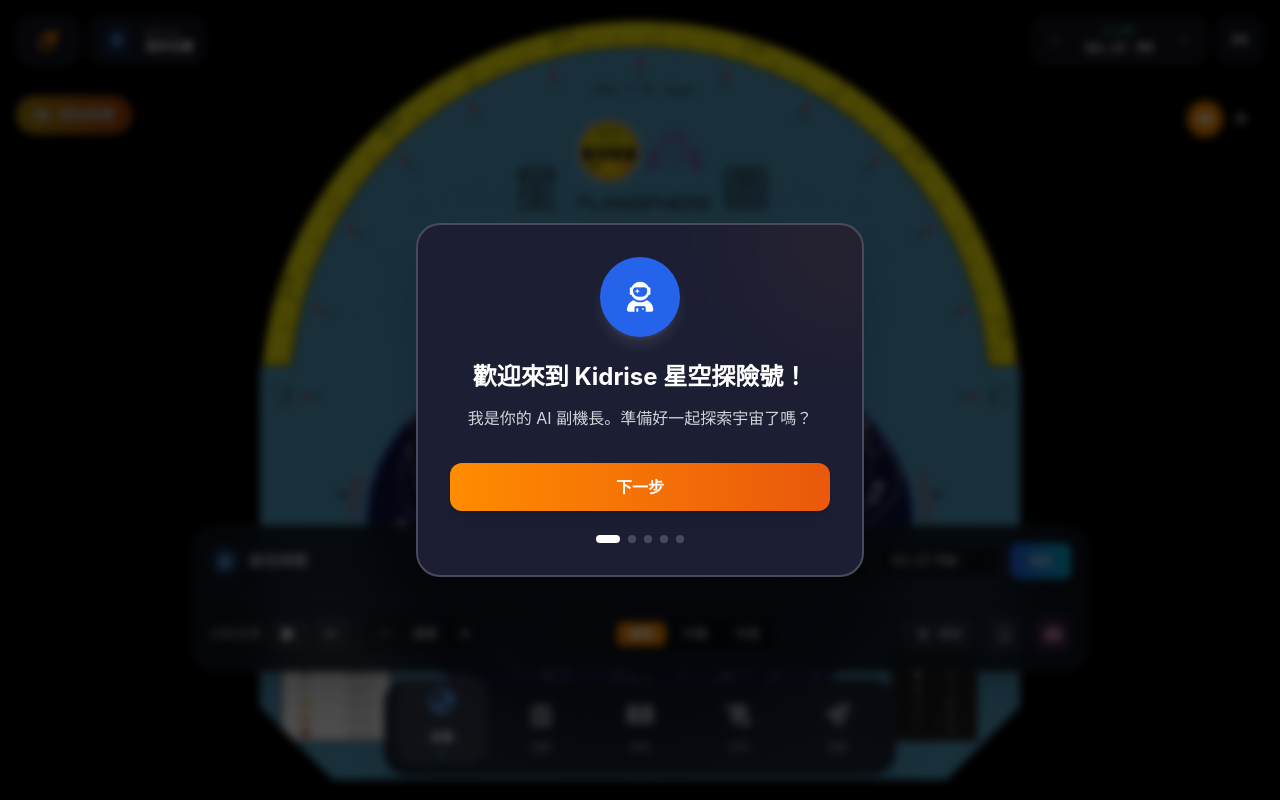
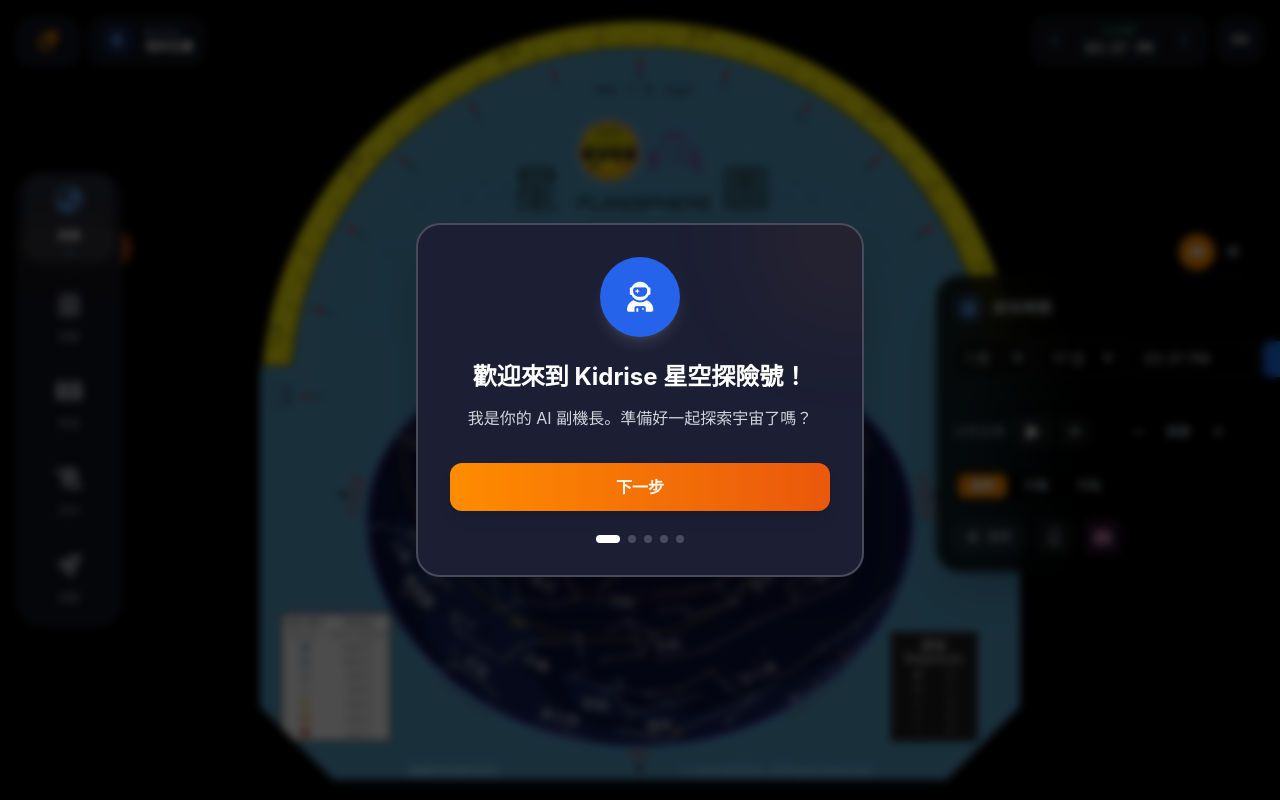
Before and after one commit to bill2712/kr-telescope-2026, a React (Vite) app: page / in a window 1280 px wide. Built offline with nearby package versions, Linux system fonts and the light colour scheme.

Commit message:
feat: Refactor Desktop Layout & Fix StarMap Rotation

```diff
--- a/src/components/StarMap.tsx
+++ b/src/components/StarMap.tsx
@@ -43,7 +43,26 @@
   useEffect(() => {
     // 1. Calculate Local Sidereal Time
     const lstHours = getLocalSiderealTime(date, location.longitude);
-    const deg = -lstHours * 15;
+
+    // 2. Convert to Degrees
+    // Rotation Direction:
+    // - Stars move East to West (Left to Right on this map).
+    // - Rotation should be CLOCKWISE (Positive).
+    // Offset Calibration:
+    // - At LST ~2h (Jan 19, 18:00), we expect 90 deg rotation (3 o'clock).
+    // - Formula: (LST + Offset) * 15 = Rotation
+    // - (2 + Offset) * 15 = 90  => 2 + Offset = 6  => Offset = +4h?
+    // - Wait, previous calc was +6h. Let's try +5h.
+    // - If LST=2, (2+5)*15 = 7 * 15 = 105 deg (3:30). Close.
+    // - Let's try +4.5h. (6.5*15) = 97.5.
+    // - Let's stick to integer +5 first.
+    // - Or, look at native image: Jan 19 (RA 20h) is at 330 deg (-30).
+    // - We want it at 90 deg. Difference +120 deg (+8h).
+    // - If LST = 2h. We need +8h rotation.
+    // - (2 + 6) * 15 = 120.
+    // - So Offset = +6h.
+
+    const deg = (lstHours + 6) * 15;
     setRotation(deg);
   }, [date, location]);
 
--- a/src/components/StarMapControls.tsx
+++ b/src/components/StarMapControls.tsx
@@ -75,7 +75,7 @@
     };
 
     return (
-        <div className="absolute inset-0 z-30 pointer-events-none flex flex-col justify-between pt-24 pb-32 px-4">
+        <div className="absolute inset-0 z-30 pointer-events-none flex flex-col justify-between pt-24 pb-32 px-4 md:justify-center md:items-end md:pr-6 md:pb-0 md:pt-0">
             {/* Top Controls (View Mode & Scavenger Hunt) */}
             {/* Positioned to sit below the fixed TopBar */}
             <div className="w-full flex justify-between items-start pointer-events-auto">
@@ -112,8 +112,8 @@
             </div>
 
             {/* Bottom Controls Container */}
-            <div className="w-full pointer-events-auto">
-                <div className="max-w-4xl mx-auto bg-[#0F1420]/90 backdrop-blur-xl border border-white/10 rounded-3xl p-4 shadow-2xl flex flex-col gap-4 text-white">
+            <div className="w-full pointer-events-auto md:w-80">
+                <div className="max-w-4xl mx-auto bg-[#0F1420]/90 backdrop-blur-xl border border-white/10 rounded-3xl p-4 shadow-2xl flex flex-col gap-4 text-white md:bg-black/80 md:backdrop-blur-2xl">
 
                     {/* Row 1: Time Travel (Big & Prominent) */}
                     <div className="flex flex-wrap items-center justify-between gap-4 border-b border-white/10 pb-4">
@@ -174,10 +174,10 @@
 
 
                     {/* Row 2: Actions & Tools */}
-                    <div className="flex flex-col md:flex-row justify-between items-center gap-4">
+                    <div className="flex flex-col md:flex-col justify-between items-center gap-4 md:items-stretch">
 
                         {/* Left Side: Simulation Controls */}
-                        <div className="flex flex-wrap items-center gap-4 justify-center md:justify-start">
+                        <div className="flex flex-wrap items-center gap-4 justify-center md:justify-between">
                             {/* Rotate Controls */}
                             <div className="flex items-center gap-2">
                                 <span className="text-xs font-bold text-gray-500 uppercase tracking-widest hidden sm:block">
--- a/src/components/layout/BottomDock.tsx
+++ b/src/components/layout/BottomDock.tsx
@@ -24,8 +24,8 @@
   ];
 
   return (
-    <div className="fixed bottom-6 left-4 right-4 z-50">
-      <div className="bg-[#161825]/90 backdrop-blur-xl border border-white/10 rounded-3xl shadow-2xl p-2 flex justify-around items-center max-w-lg mx-auto">
+    <div className="fixed bottom-6 left-4 right-4 z-50 md:top-1/2 md:-translate-y-1/2 md:left-4 md:right-auto md:bottom-auto md:w-auto">
+      <div className="bg-[#161825]/90 backdrop-blur-xl border border-white/10 rounded-3xl shadow-2xl p-2 flex justify-around items-center max-w-lg mx-auto md:flex-col md:gap-4 md:p-3">
         {items.map((item) => {
           const isActive = activePage === item.id;
           return (
```
